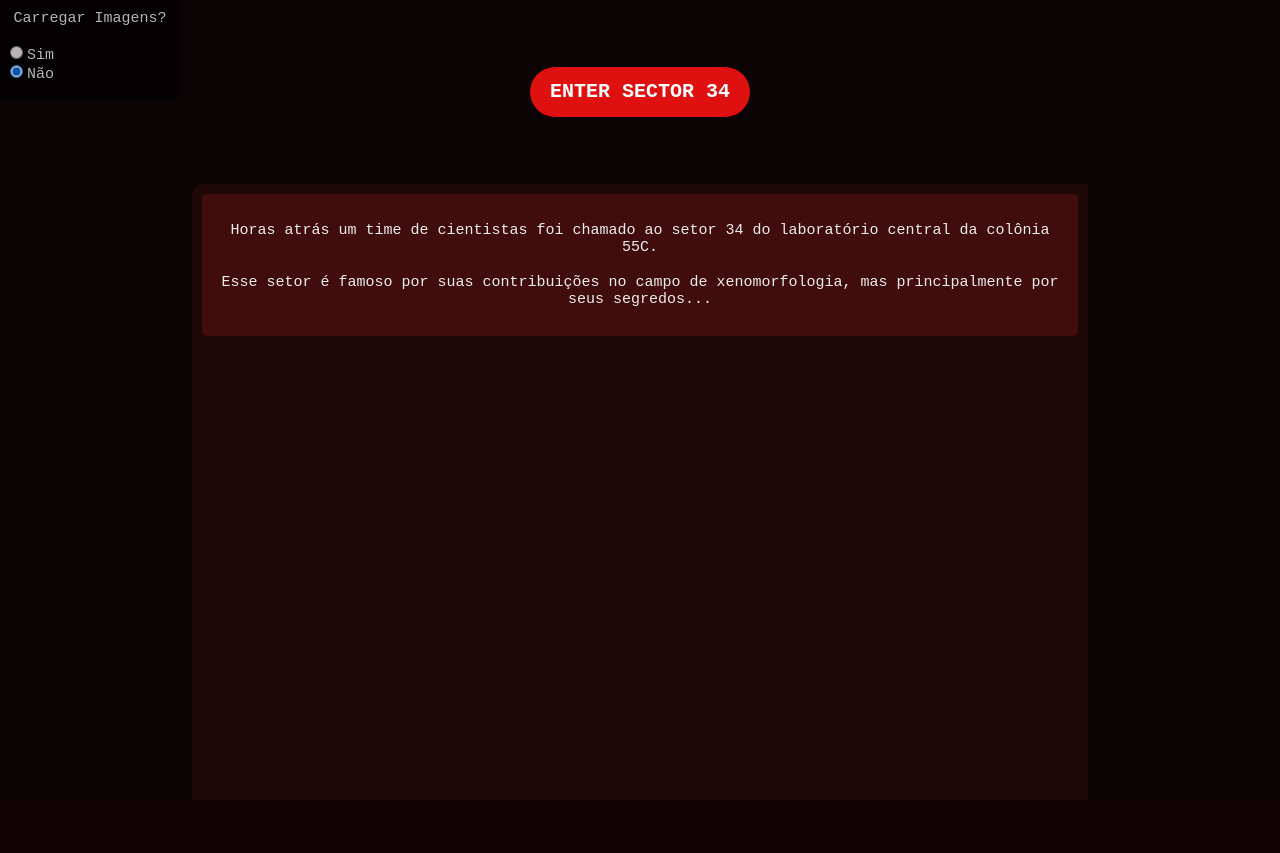
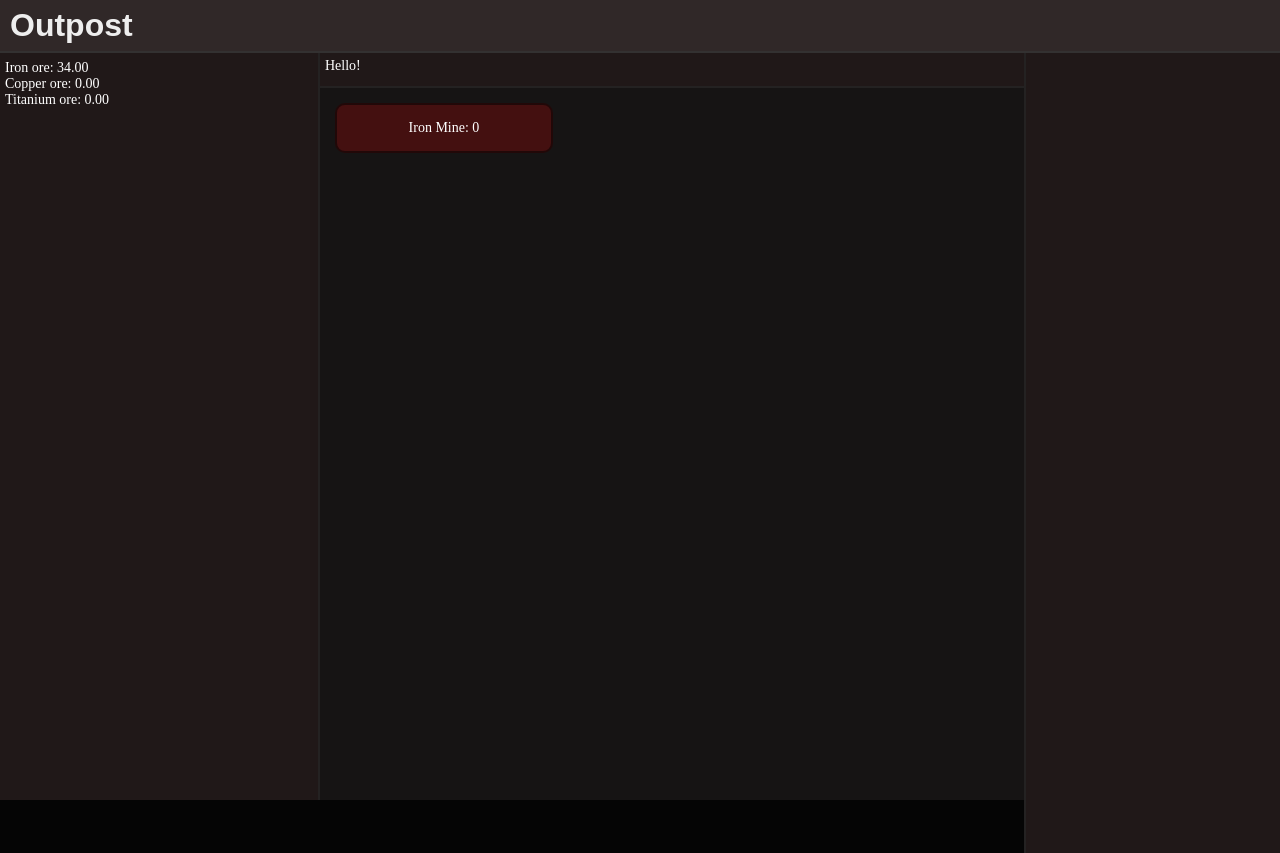
Before and after one commit to GabriellaDiasA/GabriellaDiasA.github.io, a plain HTML site: page index.html in a window 1280 px wide. Before the commit the page ends 800 px from the top, so only its background shows below. Drawn offline with Linux system fonts and the light colour scheme.

Commit message:
vamo ve se vai

```diff
--- a/index.html
+++ b/index.html
@@ -3,32 +3,36 @@
 <head>
     <meta charset="UTF-8">
     <meta name="viewport" content="width=device-width, initial-scale=1.0">
-    <title>Sector 34</title>
-    <link rel="stylesheet" href="./style.css">
-
+    <link rel="stylesheet" href="./themes/theme_base_iron.css">
+    <title>Outpost</title>
 </head>
 <body>
-    <div id="imageOptions" class="flexContainer">
-        <p id="imageOptionsText">Carregar Imagens?</p><br>
-        <input type="radio" value="true" name="imageOptions">
-        <label for="true" id="imageOptionsText">Sim</label><br>
-        <input type="radio" value="false" name="imageOptions" checked="checked">
-        <label for="false" id="imageOptionsText">Não</label><br>
-    </div>
-    <div id="megaContainer" class="flexContainer">
-        <div id="topContainer" class="flexContainer">
-            <button id="startButton" onclick="jogo()">ENTER SECTOR 34</button>
+    <div class="flexContainer" id="gameContainer">
+        <!-- T O P -->
+        <div class="flexContainer" id="topDiv">
+            <h1>Outpost</h1>
         </div>
-        <div id="bottomContainer" class="flexContainer">
-            <div id="scrollItem" class="flexContainer">
-                <br>
-                <p>Horas atrás um time de cientistas foi chamado ao setor 34 do laboratório central da colônia 55C.</p>
-                <br>
-                <p>Esse setor é famoso por suas contribuições no campo de xenomorfologia, mas principalmente por seus segredos...</p>
-                <br>
+
+        <!-- L E F T -->
+        <div class="flexContainer" id="leftDiv">
+
+        </div>
+
+        <!-- M I D D L E -->
+        <div class="flexContainer" id="midDiv">
+            <div class="flexContainer" id="gameMenu">
+                <p>Hello!</p>
+            </div>
+            <div class="flexContainer" id="gameButtonsDiv">
+
             </div>
         </div>
+
+        <!-- R I G H T -->
+        <div class="flexContainer" id="rightDiv">
+
+        </div>
     </div>
-    <script src="./jogo.js"></script>
+    <script type="module" src="main.js"></script>
 </body>
 </html>
--- /dev/null
+++ b/modules/Buildings.js
@@ -0,0 +1,12 @@
+import { Building, Cost } from './Classes.js';
+import { Player } from './Player.js';
+
+export let IronMineCost = new Cost(10, 0, 0);
+export let CopperMineCost = new Cost(100, 0, 0);
+export let TitaniumMineCost = new Cost(1000, 750, 0);
+
+export let IronMine = new Building('Iron Mine', 0, 1, IronMineCost, 1.15);
+export let CopperMine = new Building('Copper Mine', 0, 0.5, CopperMineCost, 1.15);
+export let TitaniumMine = new Building('Titanium Mine', 0, 0.2, TitaniumMineCost, 1.16);
+
+export let buildingArray = [IronMine, CopperMine, TitaniumMine];
--- /dev/null
+++ b/modules/Classes.js
@@ -0,0 +1,49 @@
+export class Building{
+    constructor(name, stk, prodRate, cost, costRate){
+        this.name = name;
+        this.stk = stk;
+        this.prodRate = prodRate;
+        this.cost = cost;
+        this.costRate = costRate;
+    }
+
+    updateResourceMenuText(){
+        let resourceMenuText = document.getElementById(`${this.name}`);
+        if (resourceMenuText == null) return 0;
+        resourceMenuText.textContent = `${this.name}: ${this.stk}`;
+    }
+
+    updateInfoText(){
+        let infoDiv = document.getElementById('infoDiv');
+        let count = infoDiv.childElementCount;
+        for(let i = 0; i < count; i++){
+            infoDiv.childNodes[0].remove();
+        }
+        for(let i in this.cost){
+            let p = document.createElement('p');
+            p.textContent = `${this.cost[i][1]}: ${this.cost[i][0]}`;
+            infoDiv.append(p);
+        }
+    }
+
+    updateCost(){
+        for(const i in this.cost){
+            this.cost[i][0] = (this.cost[i][0] * this.costRate).toFixed(2);
+        }
+    }
+
+    interact(){
+        this.stk++;
+        this.updateCost();
+        this.updateResourceMenuText();
+        this.updateInfoText();
+    }
+}
+
+export class Cost{
+    constructor(ironOre, copperOre, titaniumOre){
+        this.ironOre = [ironOre, "Iron ore"];
+        this.copperOre = [copperOre, "Copper ore"];
+        this.titaniumOre = [titaniumOre, "Titanium ore"];
+    }
+}
--- /dev/null
+++ b/modules/HTMLAssets.js
@@ -0,0 +1,110 @@
+import * as DOM from './HTMLElementsConst.js';
+import { Building, Cost } from './Classes.js';
+import * as Buildings from './Buildings.js';
+import { Player } from './Player.js';
+import { timeInterval, yOffset } from './constants.js'
+
+function itemButton(object){
+    let buttonContainer = document.createElement('div');
+    let button = document.createElement('div');
+    let p = document.createElement('p');
+
+    buttonContainer.setAttribute("class", "itemSpace");
+    button.setAttribute("class", "item");
+    p.setAttribute("id", `${object.name}`);
+    p.textContent = `${object.name}: ${object.stk}`;
+
+    button.append(p);
+    buttonContainer.append(button);
+
+    return buttonContainer;
+}
+
+function infoDivIn(object, parent, event){
+    let y = event.target.offsetTop;
+    let x = event.target.offsetLeft + event.target.offsetWidth + 10;
+    let infoDiv = document.createElement('div');
+
+    infoDiv.setAttribute("id", "infoDiv");
+    infoDiv.style.top = y.toString() + "px";
+    infoDiv.style.left = x.toString() + "px";
+
+    for(let i in object.cost){
+        let p = document.createElement('p');
+        p.setAttribute("id", "infoText");
+        p.textContent = `${object.cost[i][1]}: ${object.cost[i][0]}`;
+        infoDiv.append(p);
+    }
+
+    parent.append(infoDiv);
+}
+
+function infoDivOut(){
+    let infoDiv = document.getElementById('infoDiv');
+    infoDiv.remove();
+}
+
+function insertButton(object, method){
+    let newButton = itemButton(object);
+    newButton.childNodes[0].addEventListener('click', method);
+    newButton.childNodes[0].addEventListener('mouseenter', (event) => infoDivIn(object, newButton, event));
+    newButton.childNodes[0].addEventListener('mouseleave', (event) => infoDivOut());
+    DOM.gameButtonsDiv.append(newButton);
+}
+
+export function createButtonMenu(count){
+    if(count == undefined) count = 0;
+    for(count; count < Buildings.buildingArray.length; count++){
+        let costCounter = 0;
+        for(let i in Buildings.buildingArray[count].cost){
+            if(Buildings.buildingArray[count].cost[i][0] * 0.35 <= Player[i][0]){
+                costCounter++;
+            }
+        }
+        if(costCounter == Object.keys(Buildings.buildingArray[count].cost).length){
+            insertButton(Buildings.buildingArray[count], Player.purchaseBuilding.bind(Buildings.buildingArray[count]));
+        }
+    }
+}
+
+function updateBuildingConditions(){
+    let count = DOM.gameButtonsDiv.childElementCount;
+    for(count; count < Buildings.buildingArray.length; count++){
+        let costCounter = 0;
+        for(let i in Buildings.buildingArray[count].cost){
+            if(Buildings.buildingArray[count].cost[i][0] * 0.35 <= Player[i][0]){
+                costCounter++;
+            }
+        }
+        if(costCounter == Object.keys(Buildings.buildingArray[count].cost).length){
+            createButtonMenu(count);
+        }
+    }
+}
+
+export function updateButtonsMenu(){
+     setInterval(updateBuildingConditions, timeInterval);
+}
+
+export function createResourceMenu(){
+    for(let i in Player){
+        if(typeof Player[i] == typeof Player){
+            let p = document.createElement('p');
+            p.setAttribute("id", Player[i][1]);
+            DOM.leftDiv.append(p);
+        }
+    }
+}
+
+function updateResources(){
+    for(let i in Player){
+        if(typeof Player[i] == typeof Player){
+            let p = document.getElementById(`${Player[i][1]}`);
+            p.innerText = `${Player[i][1]}: ${Player[i][0].toFixed(2)}`;
+        }
+    }
+}
+
+export function updateResourceMenu(){
+    setInterval(updateResources, timeInterval);
+}
--- /dev/null
+++ b/modules/HTMLElementsConst.js
@@ -0,0 +1,8 @@
+const body = document.getElementsByTagName('body')[0];
+const gameContainer = document.getElementById('gameContainer');
+const leftDiv = document.getElementById('leftDiv');
+const midDiv = document.getElementById('midDiv');
+const rightDiv = document.getElementById('rightDiv');
+const gameButtonsDiv = document.getElementById('gameButtonsDiv');
+
+export { body, gameContainer, leftDiv, midDiv, rightDiv, gameButtonsDiv };
--- /dev/null
+++ b/modules/Player.js
@@ -0,0 +1,45 @@
+import * as Buildings from './Buildings.js';
+import { timeInterval } from './constants.js';
+import { Building } from './Classes.js';
+
+export let Player = {
+    ironOre: [34, "Iron ore"],
+    copperOre: [0, "Copper ore"],
+    titaniumOre: [0, "Titanium ore"],
+
+    checkCost: function(object){
+        let count = 0;
+        for(let i in object.cost){
+            if (Player[i][0] >= object.cost[i][0]){
+                count++;
+            }
+        }
+        if(count == Object.keys(object.cost).length){
+            return true;
+        }
+        else{
+            return false;
+        }
+    },
+
+    purchaseBuilding: function(){
+        if(Player.checkCost(this) == true){
+            for(let i in this.cost){
+                Player[i][0] -= this.cost[i][0];
+            }
+            this.interact();
+        }
+    },
+
+    updateIron: setInterval(() => {
+        Player.ironOre[0] += Buildings.IronMine.stk * Buildings.IronMine.prodRate * (timeInterval / 1000);
+    }, timeInterval),
+
+    updateCopper: setInterval(() => {
+        Player.copperOre[0] += Buildings.CopperMine.stk * Buildings.CopperMine.prodRate * (timeInterval / 1000);
+    }, timeInterval),
+
+    updateTitanium: setInterval(() => {
+        Player.titaniumOre[0] += Buildings.TitaniumMine.stk * Buildings.TitaniumMine.prodRate * (timeInterval / 1000);
+    }, timeInterval),
+}
--- /dev/null
+++ b/modules/constants.js
@@ -0,0 +1,2 @@
+export const timeInterval = 100;
+export const yOffset = window.outerHeight - window.innerHeight;
--- /dev/null
+++ b/themes/theme_base_iron.css
@@ -0,0 +1,163 @@
+*{
+    box-sizing: border-box;
+    margin: 0 0;
+    padding: 0 0;
+    border: 0 0;
+}
+
+body{
+    overflow: hidden;
+    background-color: #050505;
+}
+
+h1{
+    font-family:Arial, Helvetica, sans-serif;
+    color: #EEEEEE;
+}
+
+p{
+    font-size: 14px;
+    color: white;
+}
+
+.flexContainer{
+    display: flex;
+}
+
+#gameContainer{
+    flex-flow: row wrap;
+    justify-content: flex-start;
+    align-items: flex-start;
+    height: 100vh;
+    width: 100vw;
+}
+
+#topDiv{
+    position: absolute;
+    z-index: 1;
+    height: 53px;
+    width: 100vw;
+    background-color: #302828;
+
+    border-style: solid;
+    border-color: #333131;
+    border-width: 0;
+    border-bottom-width: 2px;
+    padding-left: 10px;
+
+    flex-flow: row;
+    justify-content: flex-start;
+    align-items: center;
+}
+
+#leftDiv{
+    height: 100%;
+    width: 25%;
+    background-color: #201818;
+
+    border-style: solid;
+    border-color: #242222;
+    border-width: 0;
+    border-right-width: 2px;
+    padding-top: 60px;
+    padding-left: 5px;
+
+    flex-flow: column;
+    justify-content: flex-start;
+    align-items: flex-start;
+    overflow-y: scroll;
+}
+
+#midDiv{
+    padding-top: 53px;
+    width: 55%;
+    height: 100%;
+    background-color: #161414;
+    margin-bottom: 2px;
+
+    flex-flow: column;
+}
+
+#rightDiv{
+    margin-top: 53px;
+    height: 100%;
+    width: 20%;
+    background-color: #201818;
+
+    border-style: solid;
+    border-color: #242222;
+    border-width: 0;
+    border-left-width: 2px;
+}
+
+#gameMenu{
+    padding-top: 5px;
+    padding-left: 5px;
+    z-index: 1;
+    position: absolute;
+    height: 35px;
+    width: inherit;
+    background-color: #201818;
+
+    border-style: solid;
+    border-color: #242222;
+    border-width: 0;
+    border-bottom-width: 2px;
+}
+
+#gameButtonsDiv{
+    padding: 10px;
+    margin-top: 35px;
+    overflow-y: scroll;
+    flex-flow: row wrap;
+    justify-content: flex-start;
+    align-items: center;
+}
+
+.itemSpace {
+    padding: 5px;
+    display: flex;
+    height: 60px;
+    width: 33.33%;
+    justify-content: center;
+    align-items: center;
+}
+
+.item{
+    cursor: pointer;
+    display: flex;
+    height: 100%;
+    width: 100%;
+    color: #EEEEEE;
+    justify-content: center;
+    align-items: center;
+    background-color: rgba(255, 0, 0, 0.2);
+    border-radius: 10px;
+    border: 2px solid rgba(0, 0, 0, 0.5);
+    font-size: 30px;
+    text-align: center;
+}
+
+.item:hover{
+    transition-duration: 70ms;
+    border-color: rgba(255,255,255,0.8);
+}
+
+#infoDiv{
+    padding: 10px;
+    display: inline;
+    z-index: 2;
+    position: absolute;
+    min-height: 100px;
+    min-width: 100px;
+    height: auto;
+    width: auto;
+    background-color: #201818;
+    border: 1px solid #242222;
+}
+
+/* Webkit stuff */
+::-webkit-scrollbar {
+    width: 0px;  /* Remove scrollbar space */
+    background: transparent;  /* Optional: just make scrollbar invisible */
+}
```
Also changed, not shown: main.js (added, +14 -0 lines).
